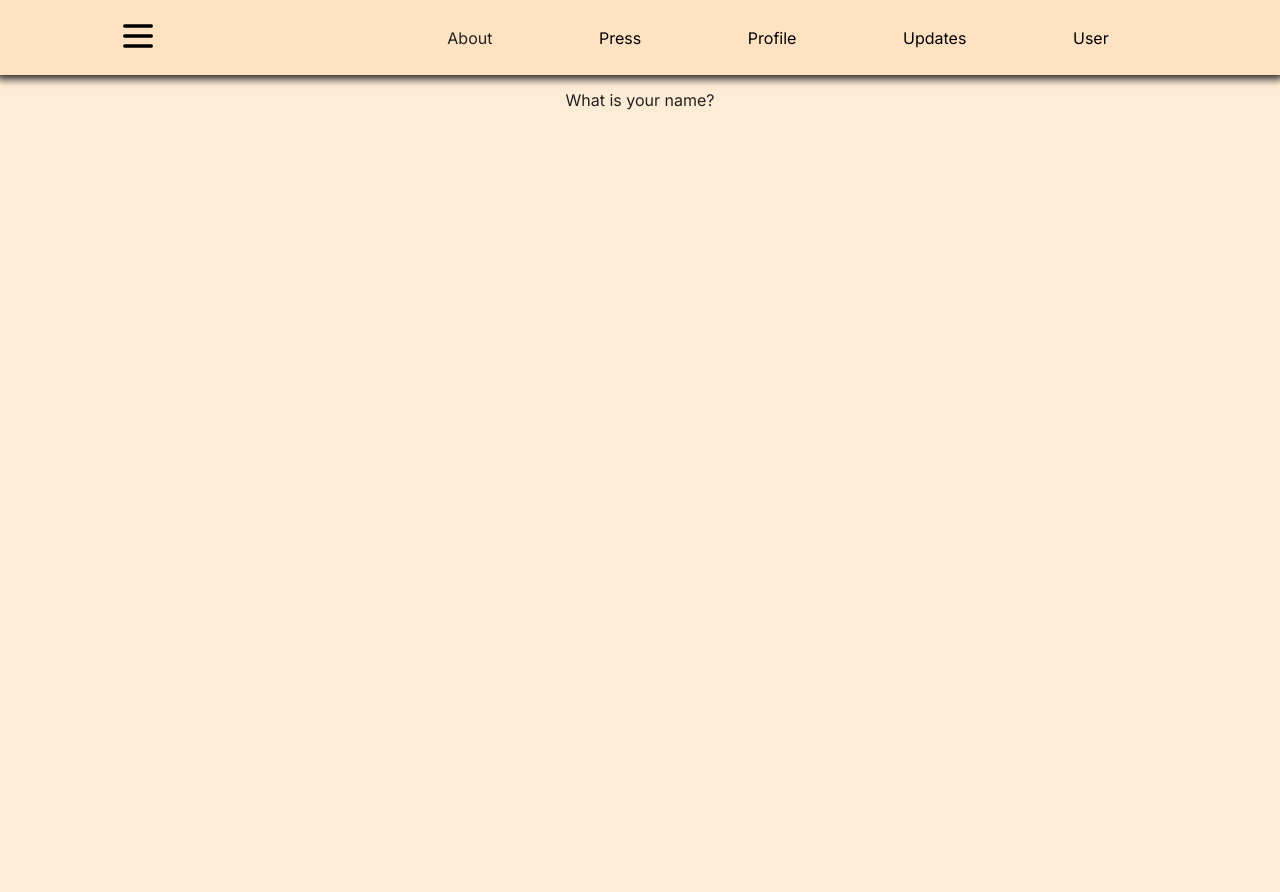
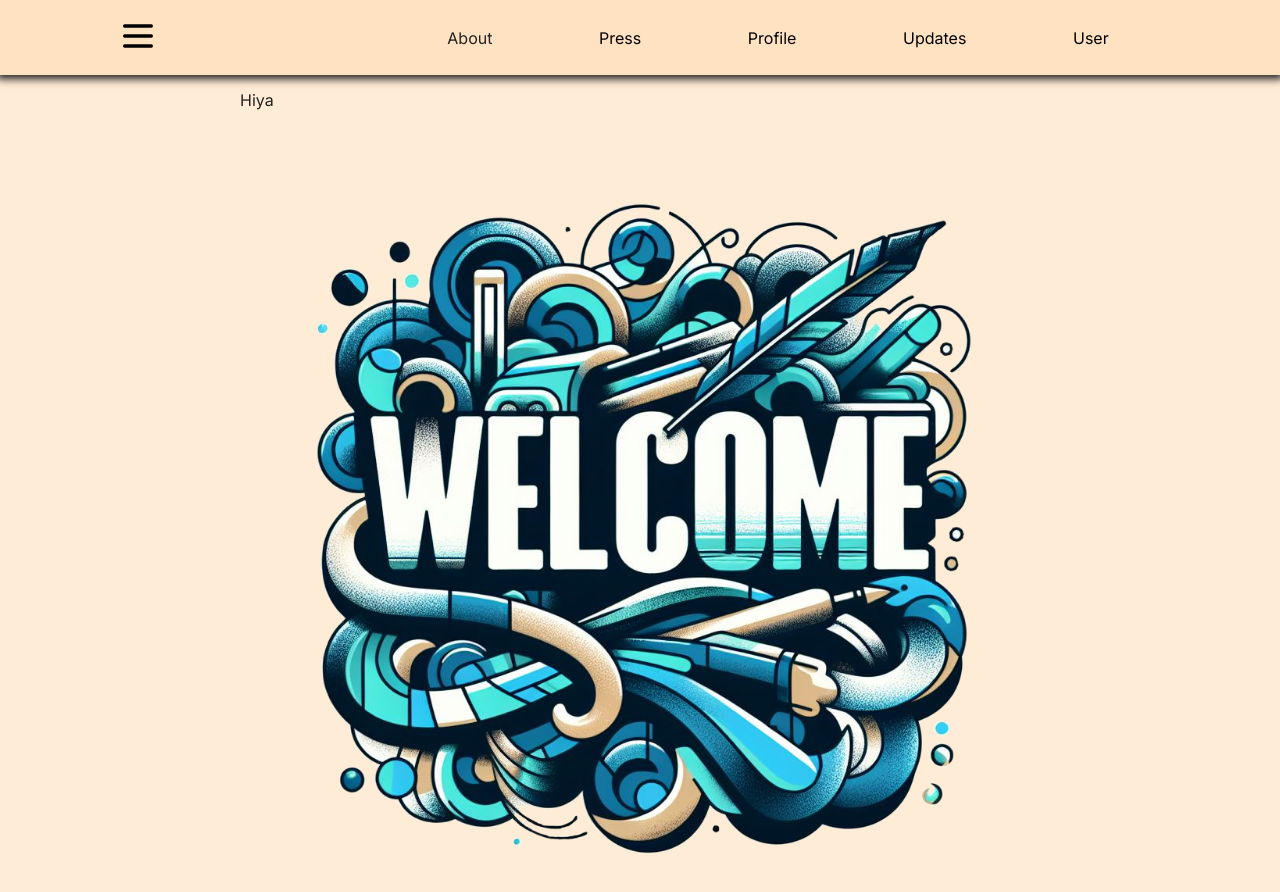
Before and after one commit to IsaacWild/writers-nook, a Next.js app: page / in a window 1280 px wide. Shown: the top 892 px of the page. Before the commit the page ends 800 px from the top, so only its background shows below. Built offline with nearby package versions, Linux system fonts and the light colour scheme.

Commit message:
feat: Add Welcome component to Home page

```diff
--- a/app/page.tsx
+++ b/app/page.tsx
@@ -1,10 +1,11 @@
+
 import styles from "./page.module.css";
+import Welcome from "./welcome/page";
 
 export default function Home() {
   return (
     <main className={styles.main}>
-      <p>What is your name?</p>
-
+      <Welcome />
     </main>
   );
 }
```
